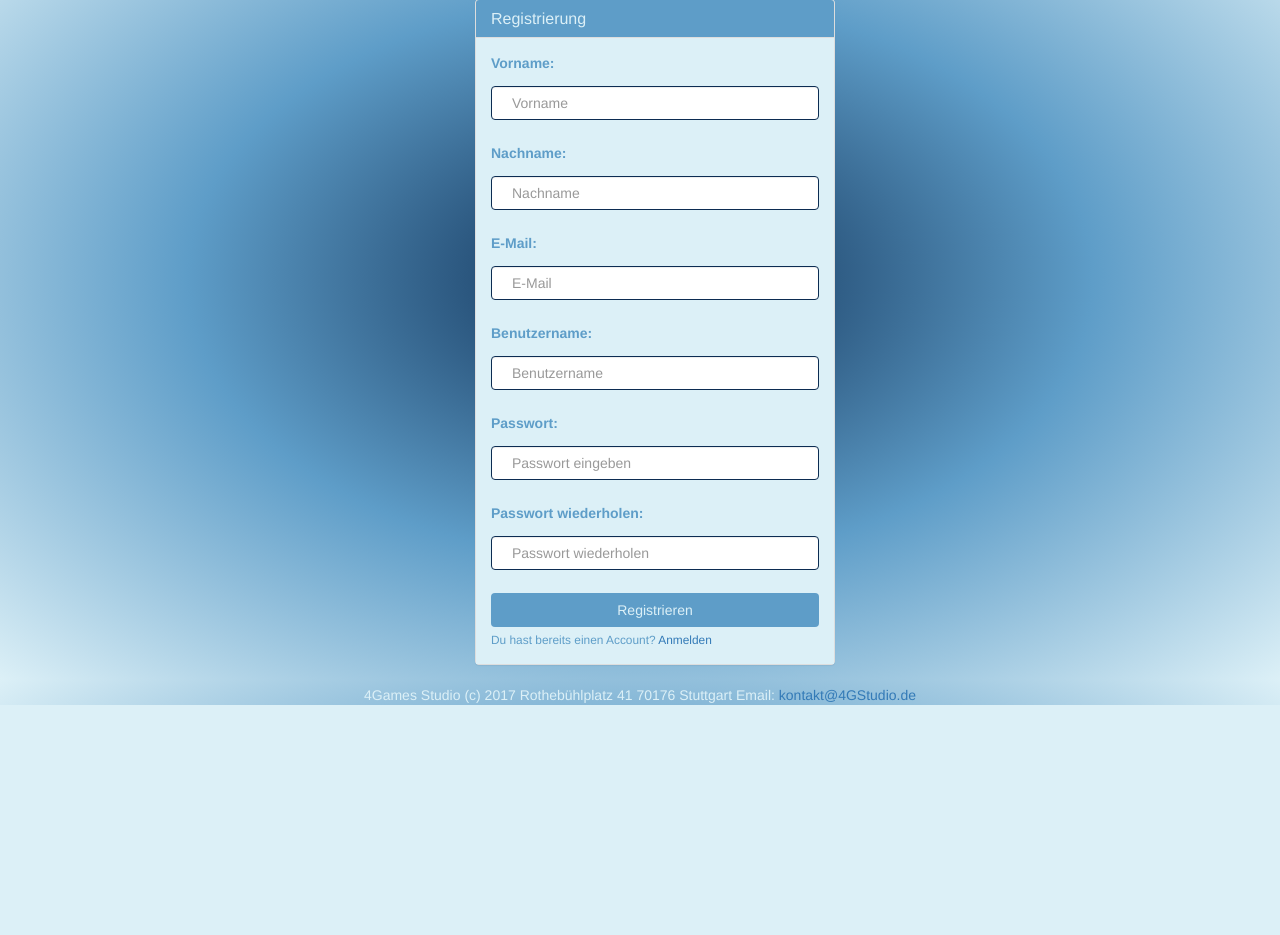
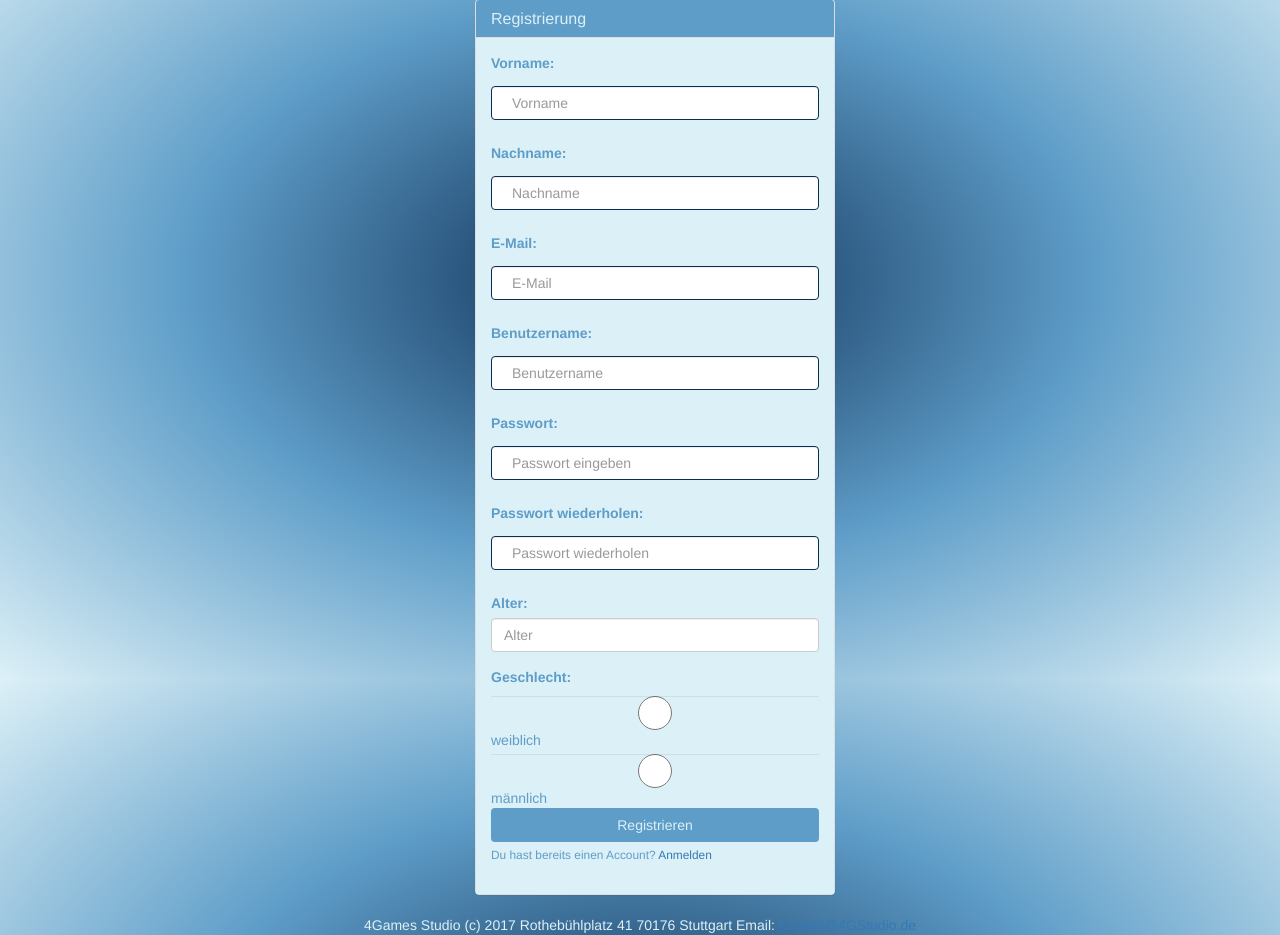
Before and after one commit to Davidmuecke/WebEng, a PHP site: page /Registrierung.php in a window 1280 px wide. Shown: the part 121-1056 px from the top of the page. Before the commit the page ends 826 px from the top, so only its background shows below. Run offline with PHP 8.4, Linux system fonts and the light colour scheme.

Commit message:
alter&geschlecht

```diff
--- a/4G/Registrierung.php
+++ b/4G/Registrierung.php
@@ -57,6 +57,17 @@
                                     <input type="password" placeholder="Passwort wiederholen" class="form-control"
                                            name="passwordWdh">
                                 </div>
+                                <div class="form-group">
+                                    <label for="alter">Alter:</label>
+                                    <input type="alter" placeholder="Alter" class="form-control"
+                                           name="alter">
+                                </div>
+                                <div class="form-group">
+                                    <label for="geschlecht">Geschlecht:</label>
+                                    <input type="radio" class="form-control"
+                                           name="geschlecht" value="weiblich">weiblich<br/>
+                                    <input type="radio" class="form-control"
+                                           name="geschlecht" value="männlich">m&auml;nnlich<br/>
                                 <button type="submit" class="btn login-success">Registrieren</button>
                                 <div class="small register">
                                     Du hast bereits einen Account? <a href="index.php"> Anmelden</a>
```
Also changed, not shown: 4G/thankYou.php (+5 -3 lines).
